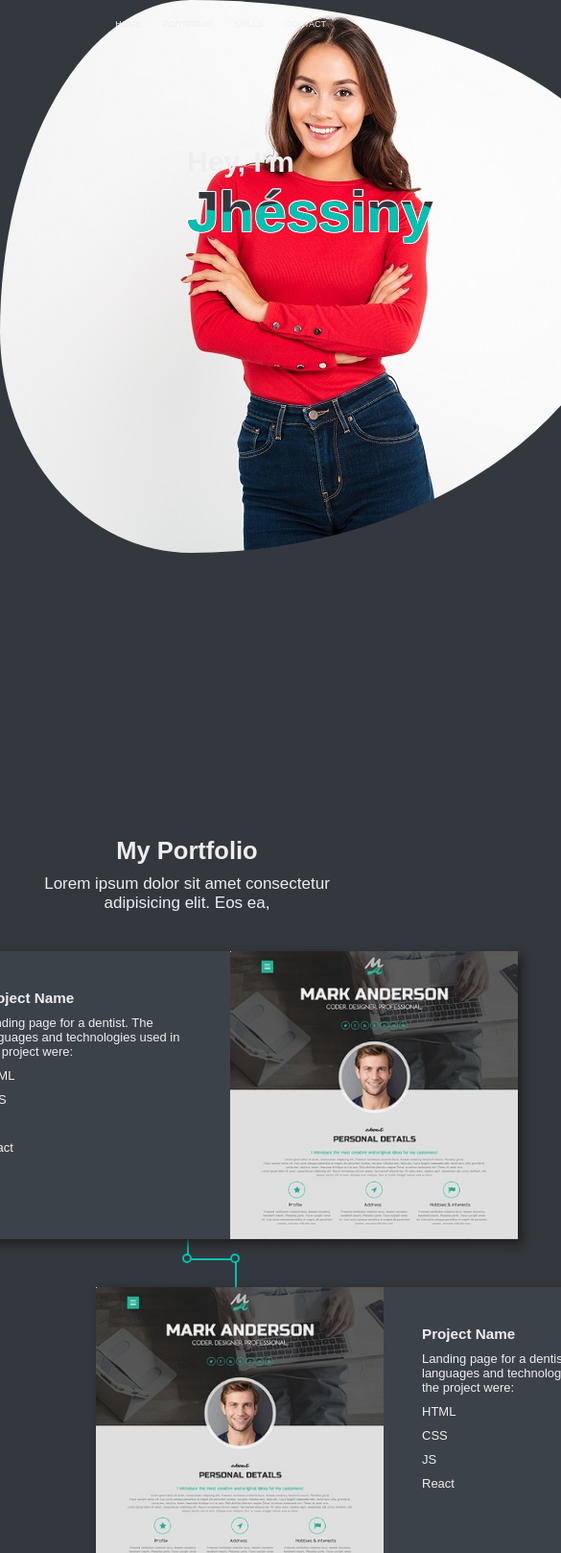
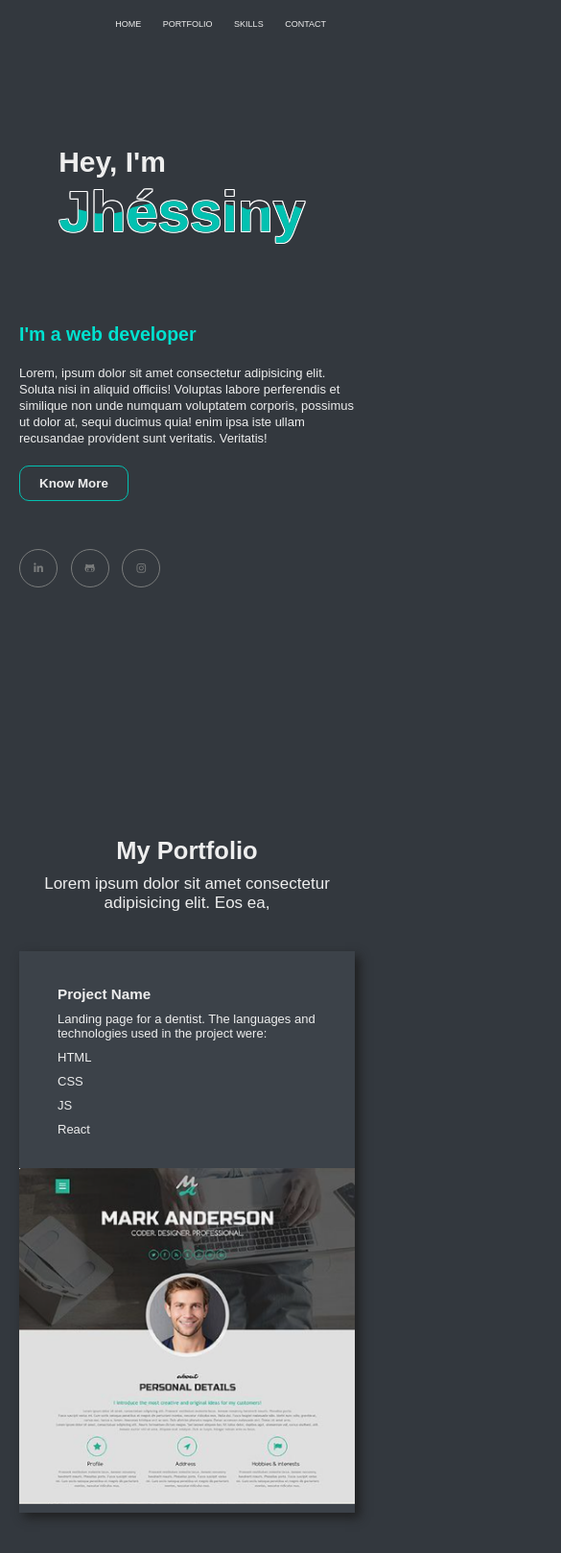
Before and after one commit to Jhessiny/sitePortfolio, a plain HTML site: page index.html in a window 390 px wide. Shown: the top 1618 px of the page at 96% size, 585 px wide, since content can reach past the window. Drawn offline with Linux system fonts and the light colour scheme.

Commit message:
responsive header and portfolio

```diff
--- a/css/form.css
+++ b/css/form.css
@@ -33,7 +33,7 @@
   position: relative;
   width: 100%;
   padding: 0 1rem;
-  margin: 2rem 1rem;
+  margin: 2rem 0;
   transition: 0.5s;
 }
 
@@ -125,3 +125,10 @@
   padding-top: 1rem;
   max-width: 25rem;
 }
+
+@media (max-width: 700px) {
+  .form-box {
+    width: 90%;
+    padding: 3rem 1rem;
+  }
+}
--- a/css/style.css
+++ b/css/style.css
@@ -114,7 +114,7 @@ h1 span {
 h1 {
   position: absolute;
   top: 18%;
-  left: 50%;
+  left: 52%;
   font-size: 3rem;
 }
 
@@ -302,7 +302,7 @@ section {
 }
 
 .portfolio-item-content-info {
-  padding: 3rem 4rem 0 4rem;
+  padding: 2rem 4rem;
 }
 
 .portfolio-item-content-info * {
@@ -464,6 +464,35 @@ footer {
   }
 }
 
+@media (max-width: 1250px) {
+  .my-pic img {
+    width: 600px;
+  }
+  h1 {
+    left: 53%;
+  }
+}
+
+@media (max-width: 1150px) {
+  .my-pic img {
+    width: 500px;
+    margin-top: 5rem;
+  }
+  h1 {
+    left: 60%;
+  }
+}
+
+@media (max-width: 970px) {
+  .my-pic img {
+    display: none;
+  }
+  h1 {
+    left: 40%;
+    transform: translateX(-50%);
+  }
+}
+
 @media (max-width: 1050px) {
   .container {
     padding: 0 4rem;
@@ -477,9 +506,33 @@ footer {
   .about-content {
     padding: 7rem 2rem;
   }
+  .portfolio-item-content {
+    flex-direction: column;
+    width: 380px;
+    min-height: 585px;
+  }
+  [data-anime="left"] {
+    margin-left: 0;
+  }
+  [data-anime="right"] {
+    margin-left: 0;
+  }
+  .portfolio-item-content-img img {
+    max-width: 380px;
+  }
+  .lines {
+    display: none;
+  }
 }
 
 @media (max-width: 700px) {
+  h1 {
+    left: 30%;
+    transform: translateX(-50%);
+  }
+  .header-content {
+    padding: 0 2rem;
+  }
   .flex-about {
     flex-direction: column;
   }
@@ -501,3 +554,12 @@ footer {
     padding: 3rem 2rem;
   }
 }
+
+@media (max-width: 500px) {
+  .portfolio-item-content {
+    width: 350px;
+  }
+  .portfolio-item-content-img img {
+    max-width: 350px;
+  }
+}
--- a/index.html
+++ b/index.html
@@ -29,7 +29,6 @@
         </div>
       </h1>
       <div class="header-content">
-
         <div class="header-main">
           <h2>I'm a web developer</h2>
           <p>
@@ -68,8 +67,8 @@
               <div class="portfolio-item-content-info">
                 <h3>Project Name</h3>
                 <p>
-                  Landing page for a dentist. The languages and technologies used
-                  in the project were:
+                  Landing page for a dentist. The languages and technologies
+                  used in the project were:
                 </p>
                 <ul>
                   <li>HTML</li>
@@ -99,8 +98,8 @@
               <div class="portfolio-item-content-info">
                 <h3>Project Name</h3>
                 <p>
-                  Landing page for a dentist. The languages and technologies used
-                  in the project were:
+                  Landing page for a dentist. The languages and technologies
+                  used in the project were:
                 </p>
                 <ul>
                   <li>HTML</li>
@@ -112,7 +111,7 @@
             </div>
           </div>
 
-          <div class="lines lines-2 lines-rotated ">
+          <div class="lines lines-2 lines-rotated">
             <div class="vertical-line vertical-1"></div>
             <div class="circle circle-1"></div>
             <div class="horizontal-line horizontal-1"></div>
@@ -124,8 +123,8 @@
               <div class="portfolio-item-content-info">
                 <h3>Project Name</h3>
                 <p>
-                  Landing page for a dentist. The languages and technologies used
-                  in the project were:
+                  Landing page for a dentist. The languages and technologies
+                  used in the project were:
                 </p>
                 <ul>
                   <li>HTML</li>
@@ -155,8 +154,8 @@
               <div class="portfolio-item-content-info">
                 <h3>Project Name</h3>
                 <p>
-                  Landing page for a dentist. The languages and technologies used
-                  in the project were:
+                  Landing page for a dentist. The languages and technologies
+                  used in the project were:
                 </p>
                 <ul>
                   <li>HTML</li>
@@ -168,13 +167,15 @@
             </div>
           </div>
         </div>
-        </div>
-
+      </div>
     </section>
 
     <section class="about">
       <div class="container flex-about">
-        <h2 ><span class="span1" data-anime-cover >About </span><span data-anime-cover> Me</span></h2>
+        <h2>
+          <span class="span1" data-anime-cover>About </span
+          ><span data-anime-cover> Me</span>
+        </h2>
         <div class="about-content">
           <p>
             Lorem ipsum dolor sit amet consectetur adipisicing elit. Eos ea,
@@ -189,13 +190,15 @@
       </div>
     </section>
 
-    <section class="skills">
+    <!-- <section class="skills">
       <div class="section-title">
         <h2>My skills</h2>
       </div>
-
-        <div class="skills-content flex-about">
-          <ul class="skills-list">
+         -->
+    <!-- <div class="skills-content">
+          <p>Html, Css, Javascript, Bootstrap, Sass, React, Node, Gulp, Webpack, Git/Github</p>
+          <p>I'm able to build web pages using the languages and technologies above, using concepts of UX and UI. My skills are focused on front-end development, however I can also work with back-end, building APIs ...</p> -->
+    <!-- <ul class="skills-list">
             <li>Html</li>
             <li>Css</li>
             <li>Javascript</li>
@@ -208,10 +211,10 @@
             <li>Webpack</li>
             <li>Git</li>
             <li>Node js</li>
-          </ul>
-        </div>
+          </ul> -->
+    <!-- </div>
       </div>
-    </section>
+    </section> -->
 
     <section class="contact">
       <div class="form-box">
@@ -262,11 +265,10 @@
     <footer>
       <p>Jhéssiny Mattos &copy; copyright</p>
     </footer>
-
-    <!-- <script
+    <script
       src="https://kit.fontawesome.com/6b97cdf12a.js"
       crossorigin="anonymous"
-    ></script> -->
+    ></script>
     <script src="scripts/scripts.js"></script>
   </body>
 </html>
```
